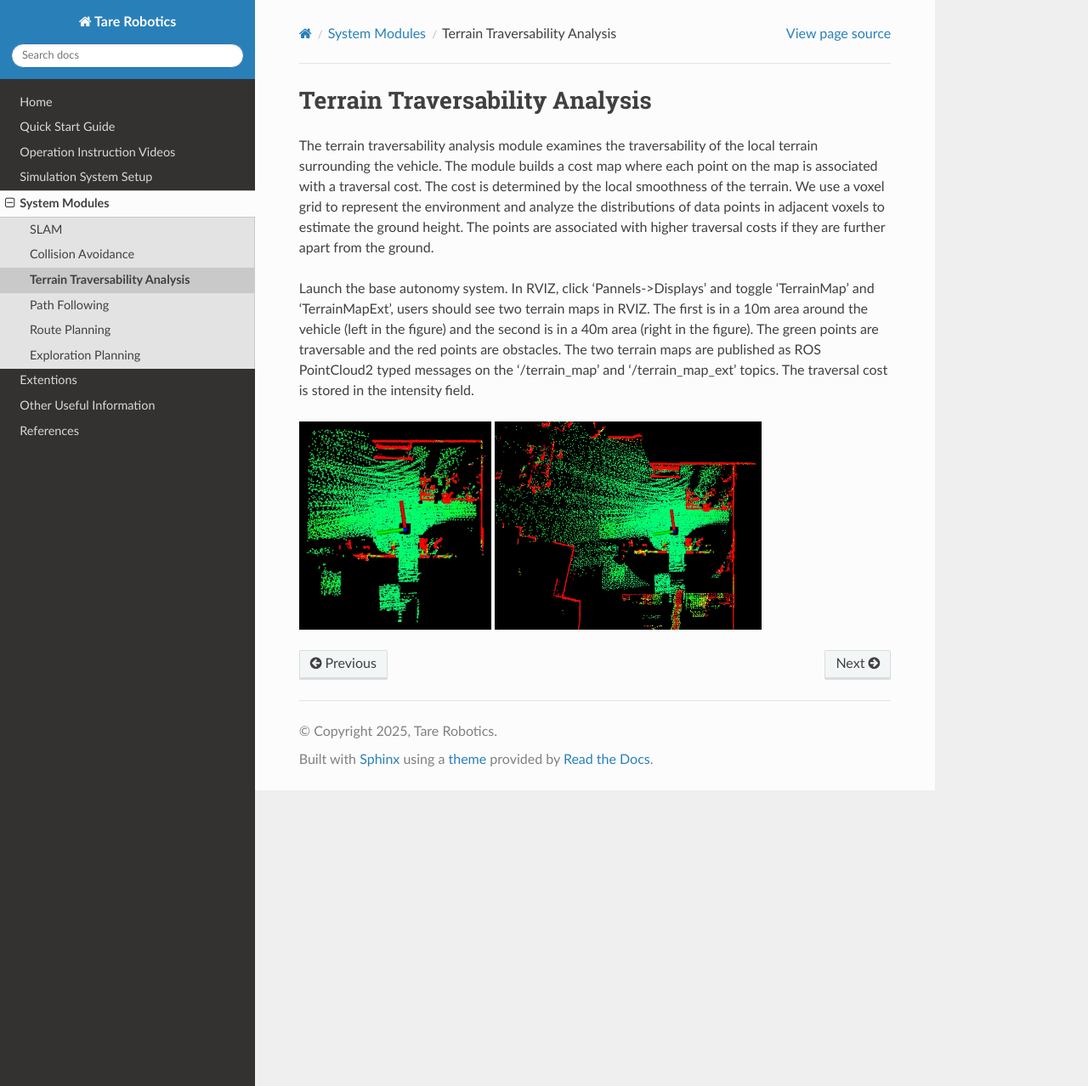
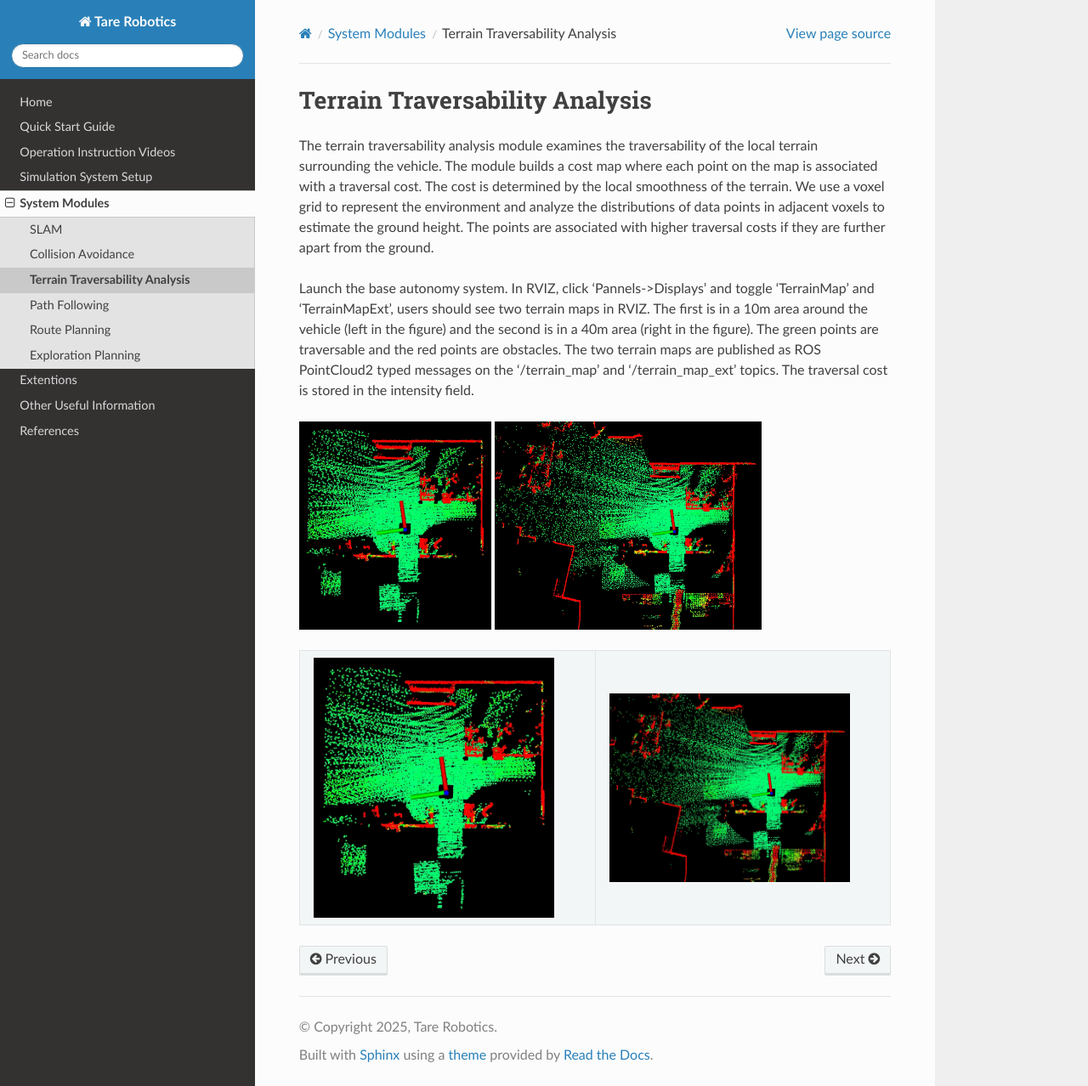
Before and after one commit to caochao39/tarerobotics, a Sphinx documentation site: the page built from docs/source/system_modules/terrain_traversability_analysis.rst, in a window 1280 px wide and 1278 px high. Shown: the whole window at 85% size. Built offline with Sphinx 7.4.7 and the Read the Docs theme 3.1.0, drawn with Linux system fonts in a browser that asks for light colours.

Commit message:
adjust image spacing

```diff
--- a/docs/source/system_modules/terrain_traversability_analysis.rst
+++ b/docs/source/system_modules/terrain_traversability_analysis.rst
@@ -5,10 +5,21 @@ The terrain traversability analysis module examines the traversability of the lo
 
 Launch the base autonomy system. In RVIZ, click 'Pannels->Displays' and toggle 'TerrainMap' and 'TerrainMapExt', users should see two terrain maps in RVIZ. The first is in a 10m area around the vehicle (left in the figure) and the second is in a 40m area (right in the figure). The green points are traversable and the red points are obstacles. The two terrain maps are published as ROS PointCloud2 typed messages on the '/terrain_map' and '/terrain_map_ext' topics. The traversal cost is stored in the intensity field.
 
-|pic1| \ \ \ \ \ \ \ \ \ \ \ \ \ \ |pic2|
+|pic1| |pic2|
 
 .. |pic1| image:: ../images/image1.jpg
    :width: 32.5%
 
 .. |pic2| image:: ../images/image13.jpg
    :width: 45%
+
+
+.. list-table::
+   :widths: 50 50
+   :align: center
+   :class: no-border
+
+   * - .. image:: ../images/image1.jpg
+         :width: 90%
+     - .. image:: ../images/image13.jpg
+         :width: 90%
```
